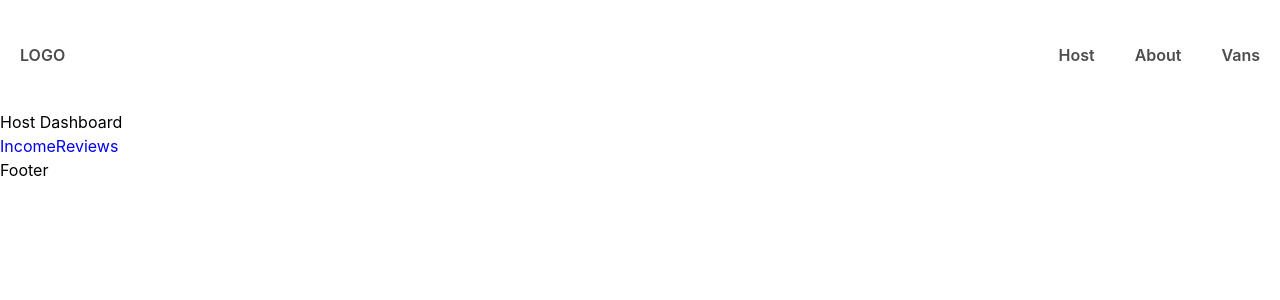
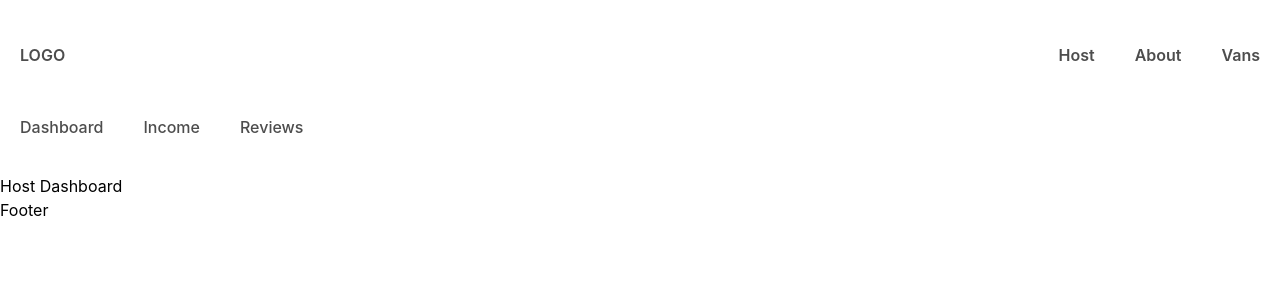
Before and after one commit to welcomepk/van-life, a React (Vite) app: page /host in a window 1280 px wide. Shown: the top 300 px of the page. Built offline with nearby package versions, Linux system fonts and the light colour scheme.

Commit message:
start to adding relative paths

```diff
--- a/src/App.jsx
+++ b/src/App.jsx
@@ -5,6 +5,7 @@ import About from './pages/About'
 import Vans from './pages/vans/Vans'
 import VanDetail from './pages/vans/VanDetail'
 import Layout from './components/Layout'
+import HostLayout from './components/HostLayout'
 import Dashboard from './pages/host/Dashboard'
 import Income from './pages/host/Income'
 import Reviews from './pages/host/Reviews'
@@ -29,7 +30,8 @@ function App() {
 
           {/* host */}
 
-          <Route path='/host' element={<Dashboard />} >
+          <Route element={<HostLayout />} >
+            <Route path='/host' element={<Dashboard />} />
             <Route path='/host/income' element={<Income />} />
             <Route path='/host/reviews' element={<Reviews />} />
           </Route>
--- /dev/null
+++ b/src/components/HostLayout.jsx
@@ -0,0 +1,17 @@
+import React from 'react'
+import { Outlet, Link } from 'react-router-dom'
+
+function HostLayout() {
+    return (
+        <>
+            <nav className='host-nav'>
+                <Link to='/host'>Dashboard</Link>
+                <Link to='/host/Income'>Income</Link>
+                <Link to='/host/reviews'>Reviews</Link>
+            </nav>
+            <Outlet />
+        </>
+    )
+}
+
+export default HostLayout
--- a/src/pages/host/Dashboard.jsx
+++ b/src/pages/host/Dashboard.jsx
@@ -4,11 +4,6 @@ function Dashboard() {
     return (
         <div>
             Host Dashboard
-            <nav>
-                <Link to="/host/income">Income</Link>
-                <Link to="/host/reviews">Reviews</Link>
-            </nav>
-            <Outlet />
         </div>
     )
 }
```
